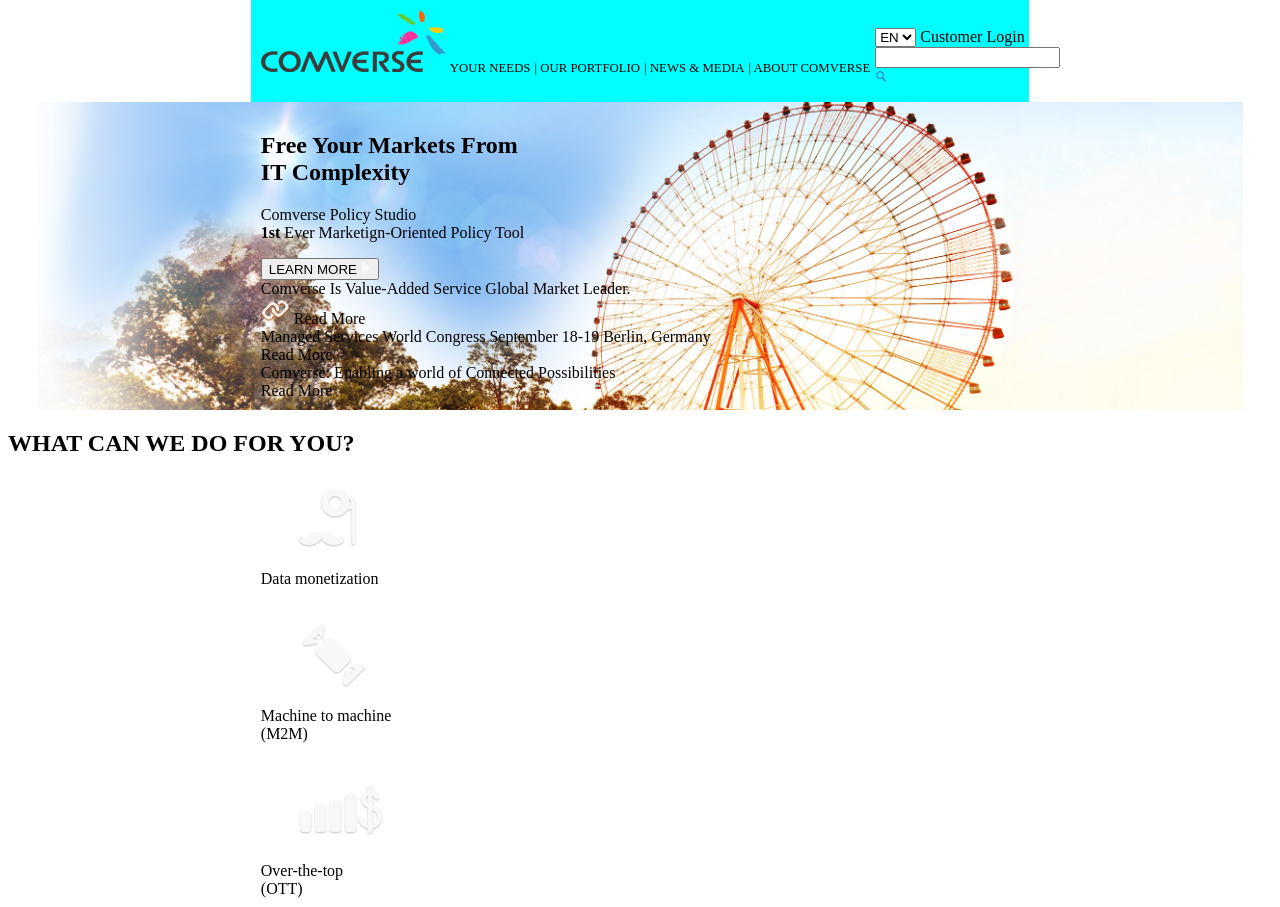
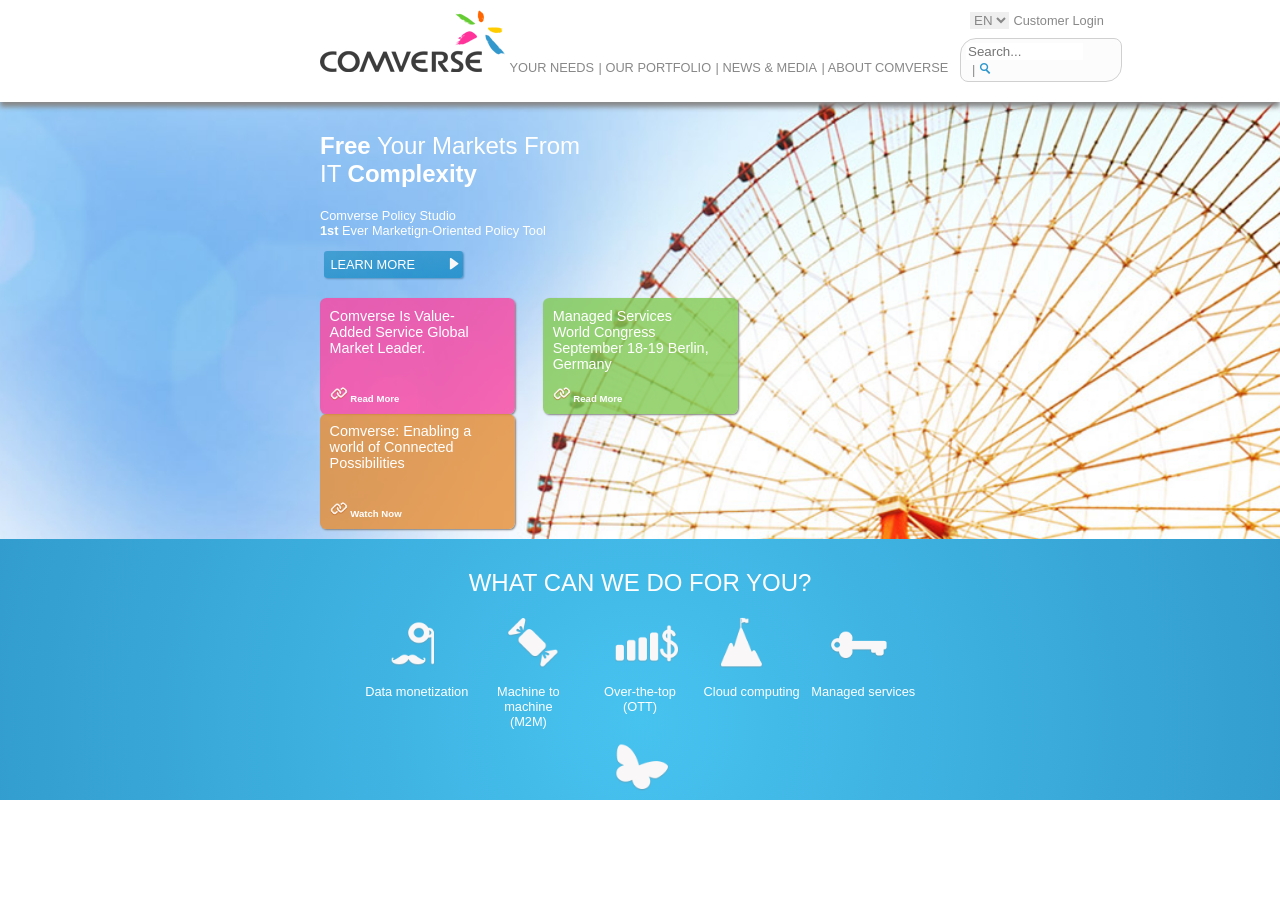
Before and after one commit to EvyatarSivan/comverse, a plain HTML site: page index.html in a window 1280 px wide. Shown: the top 907 px of the page. After the commit the page ends 800 px from the top, so only its background shows below. Drawn offline with Linux system fonts and the light colour scheme.

Commit message:
CSS finishing section1&2

```diff
--- a/comverse-home.css
+++ b/comverse-home.css
@@ -1,43 +1,288 @@
-body {
-    margin-top: 0px !important;
+html, body {
+    /*max-width so that block width gets smaller relative to window*/
+    max-width: 100%;
+    height: 100%;
+    margin: 0px;
+    padding: 0px;
+    overflow-x: hidden;
+    margin: 0px !important;
+    font-family: sans-serif;
 }
-main section div, header, footer {
+
+.center, header div, footer {
     margin: auto;
-    width: 60%;
+    width: 50%;
     padding: 10px;
 }
+
+/*header*/
 header {
-    background-color: aqua;
+    background-color: white;
     position: relative;
+    box-shadow: 0px 5px 5px #888888;
 }
+
 header img[alt="Comverse Logo"] {
-    display:inline-block;
+    display: inline-block;
 }
+
 header ul {
-    display:inline-block;
+    display: inline-block;
     padding-left: 0px;
     padding-right: 5px;
+
 }
+
 header ul li {
     font-size: 0.8rem;
-    display:inline-block;
+    display: inline-block;
+    color: #888888;
 }
+
+header ul li a {
+    color: #888888;
+    text-decoration: none;
+}
+
+header ul li a:hover {
+    color: gray;
+    text-shadow: 1px 1px 1px lightgray;
+}
+
 header ul li:before {
     content: " | ";
 }
+
 header ul li:first-child:before {
     content: none;
 }
+
 #search {
-    display:inline-block;
+    display: inline-block;
+    float: right;
+    color: #888888;
+}
+
+#search span {
+    font-size: 0.8rem;
+}
+
+#topSearch {
     float: right;
     position: absolute;
-    bottom: 1rem;
+    top: 1px;
 }
+
+#bottomSearch {
+    display: inline-block;
+    /*don't know how to make it relative'*/
+    width: 150px;
+    float: right;
+    border: 1px solid #d0d0d0;
+    padding: 3px 5px;
+    background-color: #fcfcfc;
+    border-radius: 2em;
+    border-top-left-radius: 1em;
+    border-top-right-radius: 0.5em;
+    border-bottom-right-radius: 1em;
+    border-bottom-left-radius: 0.5em;
+    display: inline-block;
+    position: absolute;
+    bottom: 20px;
+}
+
+#searchInput {
+    border: 0;
+}
+
+form button {
+    border: 0;
+    background: none;
+    color: #888888;
+}
+
+form button:hover {
+    background: gainsboro;
+}
+
+#topSearch select {
+    border: 0px;
+    outline: 0px;
+    color: #888888;
+}
+
+/*end header*/
+/*start section1*/
 #FreeYour {
     background-image: url("img/slide-bg-complexity.jpg");
-    background-repeat:no-repeat;
+    background-repeat: no-repeat;
+    background-attachment: fixed;
     background-position: center;
-    background-size:contain;
+    background-size: cover;
+}
+
+#FreeYour h1 {
+    color: white;
+    font-weight: normal;
+}
+
+#FreeYour p {
+    color: white;
+    font-size: 0.8rem;
+}
+
+.blueBgWhiteTxtBtn {
+    display: block;
+    text-align: left;
+    padding: 0.4rem;
+    padding-right: 4px;
+    font-size: 0.8rem;
+    margin: 8px 4px;
+    margin-bottom: 20px;
+    border: 0;
+    color: white;
+    box-shadow: 1px 1px 2px #5C91BE;
+    border-top-left-radius: 0.2rem;
+    border-top-right-radius: 0.2rem;
+    border-bottom-right-radius: 0.2rem;
+    border-bottom-left-radius: 0.2rem;
+    background: linear-gradient(to left top, rgba(17, 136, 196, 0.8), rgba(49, 150, 202, 0.8));
+    text-decoration: none;
+}
+
+.blueBgWhiteTxtBtn:hover {
+    background: linear-gradient(to left top, rgba(17, 136, 196, 1), rgba(49, 150, 202, 1));
+}
+
+.blueBgWhiteTxtBtn img {
+    position: relative;
+    margin-left: 2.1rem;
+    float: right;
+}
+
+.section1Boxes {
+    position: relative;
+    display: inline-table;
+    width: 10rem;
+    height: 6rem;
+    text-align: left;
+    padding: 0.6rem;
+    padding-right: 25px;
+    margin-right: 1.5rem;
+    font-size: 0.8rem;
+    border: 0;
+    background-color: hsla(330, 97%, 63%, 0.8);
+    box-shadow: 1px 1px 2px gray;
+    border-top-left-radius: 0.4rem;
+    border-top-right-radius: 0.4rem;
+    border-bottom-right-radius: 0.4rem;
+    border-bottom-left-radius: 0.4rem;
+    bottom: 0;
+    font-size: 0.9rem;
+    color: white;
+}
+
+.section1Boxes label {
+    position: absolute;
+    bottom: 0.6rem;
+    left: 0.6rem;
+    font-size: 0.6rem;
+    font-weight: bold;
+}
+
+.section1Boxes label img {
+    max-width: 18px;
+    height: auto;
+}
+
+#box2 {
+    background-color: hsla(97, 53%, 56%, 0.8);
+}
+
+#box3 {
+    background-color: hsla(30, 79%, 55%, 0.8);
+}
+
+#box1:hover {
+    background-color: hsla(330, 97%, 63%, 1);
+}
+
+#box2:hover {
+    background-color: hsla(97, 53%, 56%, 1);
+}
+
+#box3:hover {
+    background-color: hsla(30, 79%, 55%, 1);
+}
+
+/*end section1*/
+/*start section2*/
+#whatWeDo {
+    text-align: center;
+    align-content: center;
+    background: radial-gradient(circle, #47c3f0, #329CCE);
+    color: white;
+}
+#whatWeDo h1 {
+    font-weight: normal;
+}
+
+.whatwedoimg {
+    display: inline-table;
+    max-width: 6rem;
+    height: auto;
+    font-size: 0.8rem;
+}
+/*need to make the p hover affect on img too*/
+#transformIcons img:hover {
+    content: url("img/solution_icon_biz-transform_hover.png");
+    display: inline-table;
+    max-width: 6.7rem;
+    height: auto;
+    font-size: 0.8rem;
+}
+#personalIcon img:hover {
+    content: url("img/solution_icon_personal_hover.png");
+    display: inline-table;
+    max-width: 6.7rem;
+    height: auto;
+    font-size: 0.8rem;
+}
+#smartIcon img:hover {
+    content: url("img/solution_icon_smart-money_hover.png");
+    display: inline-table;
+    max-width: 6.7rem;
+    height: auto;
+    font-size: 0.8rem;
+}
+#optimizeIcon img:hover {
+    content: url("img/solution_icon_optimize-efficnt_hover.png");
+    display: inline-table;
+    max-width: 6.7rem;
+    height: auto;
+    font-size: 0.8rem;
+}
+#ditiIcon img:hover {
+    content: url("img/solution_icon_diti-cx_hover.png");
+    display: inline-table;
+    max-width: 6.7rem;
+    height: auto;
+    font-size: 0.8rem;
+}
+#bizIcon img:hover {
+    content: url("img/solution_icon_biz-analitics_hover.png");
+    display: inline-table;
+    max-width: 6.7rem;
+    height: auto;
+    font-size: 0.8rem;
+}
+
+.whatwedoimg img {
+    max-width: 6.7rem;
+    height: auto;
 
 }
+
+#whatWeDo button {
+    display: inline-block;
+}
--- a/index.html
+++ b/index.html
@@ -7,28 +7,37 @@
 </head>
 <body>
     <header>
+        <div class="center">
             <img src="img/comverse-logo.png" alt="Comverse Logo">
             <ul>
-            <li>YOUR NEEDS</li>
-            <li>OUR PORTFOLIO</li>
-            <li>NEWS & MEDIA</li>
-            <li>ABOUT COMVERSE</li>
+                <li><a href="#">YOUR NEEDS</a></li>
+                <li><a href="#">OUR PORTFOLIO</a></li>
+                <li><a href="#">NEWS & MEDIA</a></li>
+                <li><a href="#">ABOUT COMVERSE</a></li>
             </ul>
             <section id="search">
+                <div id="topSearch">
+
                     <select name="Language">
                         <option value="EN">EN</option>
                         <option value="HE">HE</option>
                         <option value="SP">SP</option>
                     </select>
                     <span>Customer Login</span>
+                </div>
                 <br>
-            <input type="text" id="searchInput">
-            <img src="img/searchBtn.png" alt="searchBtn">
+                <div id="bottomSearch">
+                    <form>
+                        <input size="12" placeholder="Search..." type="text" id="searchInput">
+                        <button type="submit"> <span> | </span><img src="img/searchBtn.png" alt="searchBtn"></button>
+                    </form>
+                </div>
             </section>
+        </div>
     </header>
     <main>
         <section id="FreeYour">
-            <div id="FreeYourContent">
+            <div class="center">
 
 
                 <h1>
@@ -37,67 +46,73 @@
                 <p>
                     Comverse Policy Studio <br><b>1st</b> Ever Marketign-Oriented Policy Tool
                 </p>
-                <button>
+                <button class="blueBgWhiteTxtBtn">
                     LEARN MORE
                     <img src="img/btnArrow.png" alt="arrowBtn">
                 </button>
                 <!--4 dots which I don't know what for-->
-                <section class="section1 boxes">
+                <section class="section1Boxes" id="box1">
                     Comverse Is Value-Added Service Global Market Leader. <br>
                     <label>
                         <img src="img/link-icon-image.png" alt="box1Attachment">
                         Read More
                     </label>
                 </section>
-                <section class="section1 boxes">
+                <section class="section1Boxes" id="box2">
                     Managed Services World Congress September 18-19 Berlin, Germany <br>
                     <label>
-                        <!--<img src="img/link-icon-image.png" alt="box1Attachment"> missing Icon-->
+                        <img src="img/link-icon-image.png" alt="box1Attachment">
                         Read More
                     </label>
                 </section>
-                <section class="section1 boxes">
+                <section class="section1Boxes" id="box3">
                     Comverse: Enabling a world of Connected Possibilities <br>
                     <label>
-                        <!--<img src="img/link-icon-image.png" alt="box1Attachment"> missing Icon-->
-                        Read More
+                        <img src="img/link-icon-image.png" alt="box1Attachment">
+                        <b>Watch Now</b>
                     </label>
                 </section>
             </div>
         </section>
-        <section>
+        <section id="whatWeDo">
+            <div class="center">
+
             <h1>WHAT CAN WE DO FOR YOU?</h1>
-            <div class="whatwedoimg">
+            <div class="whatwedoimg" id="bizIcon">
                 <img src="img/solution_icon_biz-analitics.png" alt="solutionSmartMoney">
                 <p>Data monetization</p>
             </div>
-            <div class="whatwedoimg">
+            <div class="whatwedoimg" id="ditiIcon">
                 <img src="img/solution_icon_diti-cx.png" alt="solutionSmartMoney">
                 <p>Machine to machine<br>(M2M)</p>
             </div>
-            <div class="whatwedoimg">
+            <div class="whatwedoimg" id="smartIcon">
                 <img src="img/solution_icon_smart-money.png" alt="solutionSmartMoney">
                 <p>Over-the-top<br>(OTT)</p>
             </div>
-            <div class="whatwedoimg">
+            <div class="whatwedoimg" id="optimizeIcon">
                 <img src="img/solution_icon_optimize-efficnt.png" alt="solutionSmartMoney">
                 <p>Cloud computing</p>
             </div>
-            <div class="whatwedoimg">
+            <div class="whatwedoimg" id="personalIcon">
                 <img src="img/solution_icon_personal.png" alt="solutionSmartMoney">
                 <p>Managed services</p>
             </div>
-            <div class="whatwedoimg">
+            <div class="whatwedoimg" id="transformIcons">
                 <img src="img/solution_icon_biz-transform.png" alt="solutionSmartMoney">
                 <p>Social Media</p>
             </div>
-            <button class="blueBtnPlay">
+                <br>
+            <button class="blueBgWhiteTxtBtn">
                 See all of our solutions
                 <img src="img/btnArrow.png" alt="arrowBtn">
             </button>
 
+            </div>
         </section>
         <section>
+            <div class="center">
+
             <h1>WHAT'S HAPPENING AT COMVERSE?</h1>
             <div class="happeningDiv">
                 <h2>NEWS</h2>
@@ -155,8 +170,11 @@
                     </span>
                 </div>
             </div>
+            </div>
         </section>
         <section>
+            <div class="center">
+
             <h2>Success Stories</h2>
             <div class="largeSuccessbox">
                 <img src="img/CB-JP-face.png" alt="CB-JP-face">
@@ -219,6 +237,7 @@
                 All 79 Success Stories
                 <img src="img/btnArrow.png" alt="arrowBtn">
             </button>
+            </div>
         </section>
         <!--some arrow-->
 
```
Lines whose indentation alone changed are shown as unchanged.
